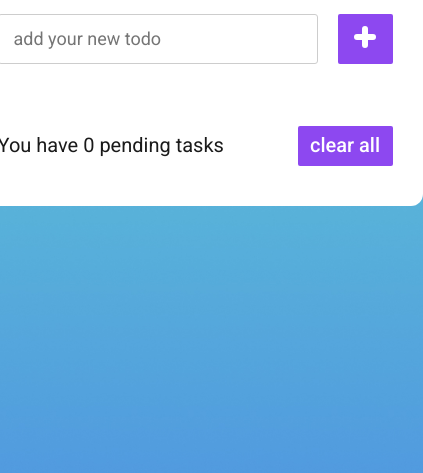
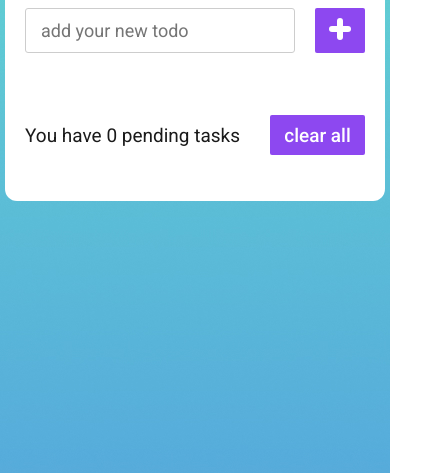
Before and after one commit to ka137/Todo-App, a plain HTML site: page index.html in a window 390 px wide. Shown: the part 371-844 px from the top of the page, 423 px wide, since content can reach past the window. Drawn offline with Linux system fonts and the light colour scheme.

Commit message:
Add files via upload

```diff
--- a/index.html
+++ b/index.html
@@ -12,7 +12,6 @@
     <link href="https://fonts.googleapis.com/css2?family=Roboto:wght@100;300;400;500;700;900&&display=swap" rel="stylesheet">
 </head>
 <body>
-    <div class="container">
     <div class="block">
         <h1 class="title">Todo App</h1>
         <div class="input-btn__wrapper">
@@ -26,7 +25,6 @@
             <button class="clear__btn" id = "clear_all" >clear all</button>
         </span>
     </div>
-    </div>
     <script src="main.js"></script>
 </body>
 </html>
--- a/main.css
+++ b/main.css
@@ -1,11 +1,11 @@
 body{
     background-image: url(images/backgroind.jpg);
-    background-size: cover;
+    background-size:auto;
     background-repeat: no-repeat;
+    position: relative;
     overflow: hidden;
-}
-.container {
     height: 100vh;
+    width: 100vw;
     display: flex;
     justify-content: center;
     align-items: center;
@@ -58,6 +58,10 @@ button{
     border-radius: 2px;
     border: none;
     cursor: pointer;
+    transition: 0.3s;
+}
+button:hover{
+    background-color: #985bee
 }
 .list {
     min-width: 420px;
@@ -68,7 +72,7 @@ button{
 }
 .item {
     width: 396px;
-    height: 50px;
+    max-height: none;
     background: #F2F2F2;
     border-radius: 2px;
     font-family: 'Roboto';
@@ -81,6 +85,7 @@ button{
     justify-content: space-between;
     margin-top: 10px;
     cursor: pointer;
+    word-break: break-all;
 }
 .item__text{
     font-family: 'Roboto';
@@ -130,4 +135,43 @@ button{
     align-items: center;
     justify-content: center;
     cursor: pointer;
+    transition: 0.3s;
 }
+.clear__btn:hover{
+    background-color: #985bee;
+}
+@media (max-width:480px){
+    .block{
+        width: 380px;
+        padding: 30px 20px;
+    }
+    .title {
+        font-size: 33px;
+    }
+    .input-btn__wrapper {
+    }
+    input{
+        height: 45px;
+        width: 270px;
+    }
+    button{
+        height: 45px;
+        width: 50px;
+    }
+    .list {
+        width: 320px;
+        max-height:225px;
+        margin-bottom: 20px;
+    }
+    .item{
+        width: 320px;
+    }
+    .bttm__wrapper {
+    }
+    .info {
+        font-size: 19px;
+    }
+    .clear__btn {
+        font-size: 19px;
+    }
+}
```
Lines whose indentation alone changed are shown as unchanged.
